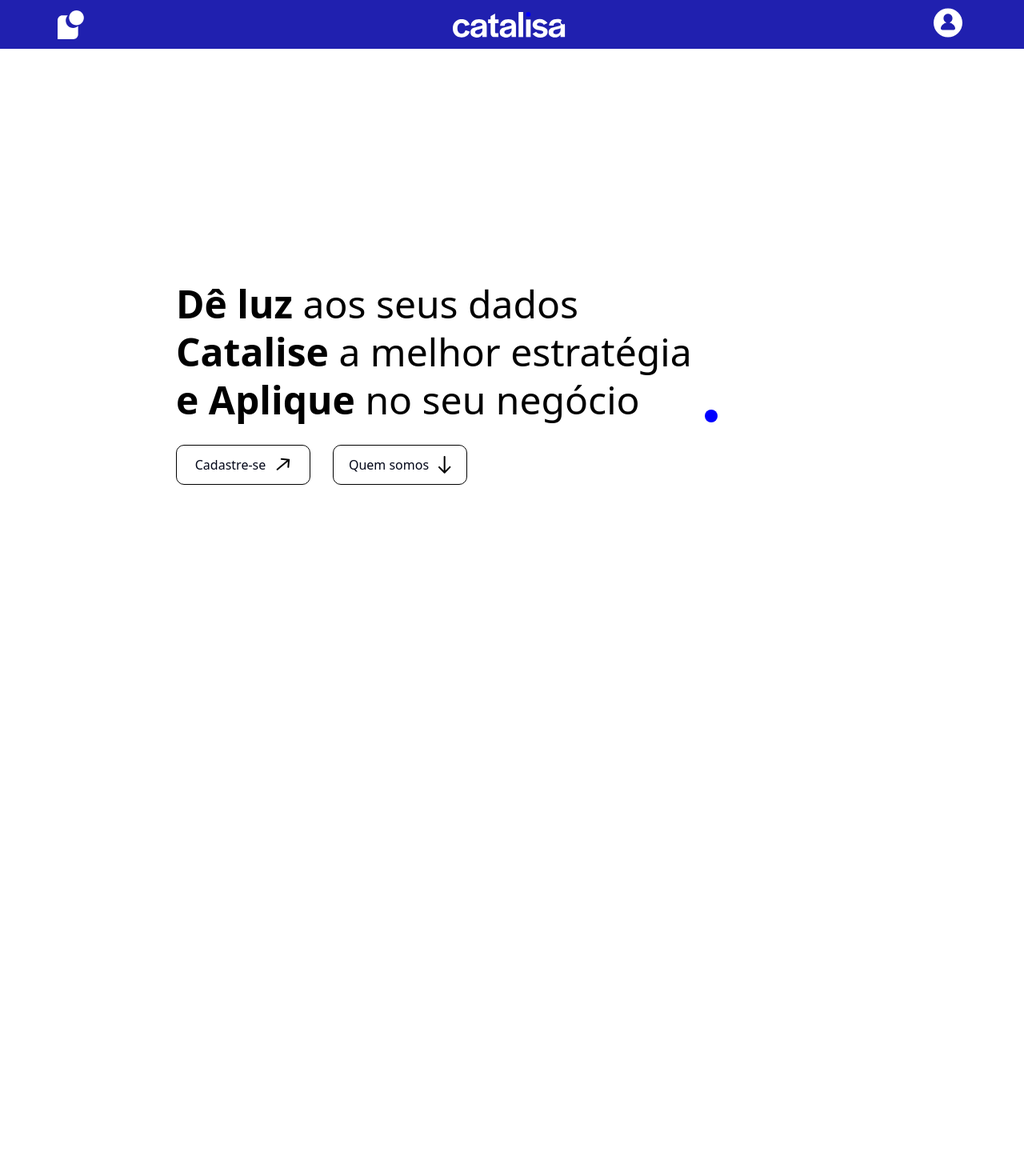
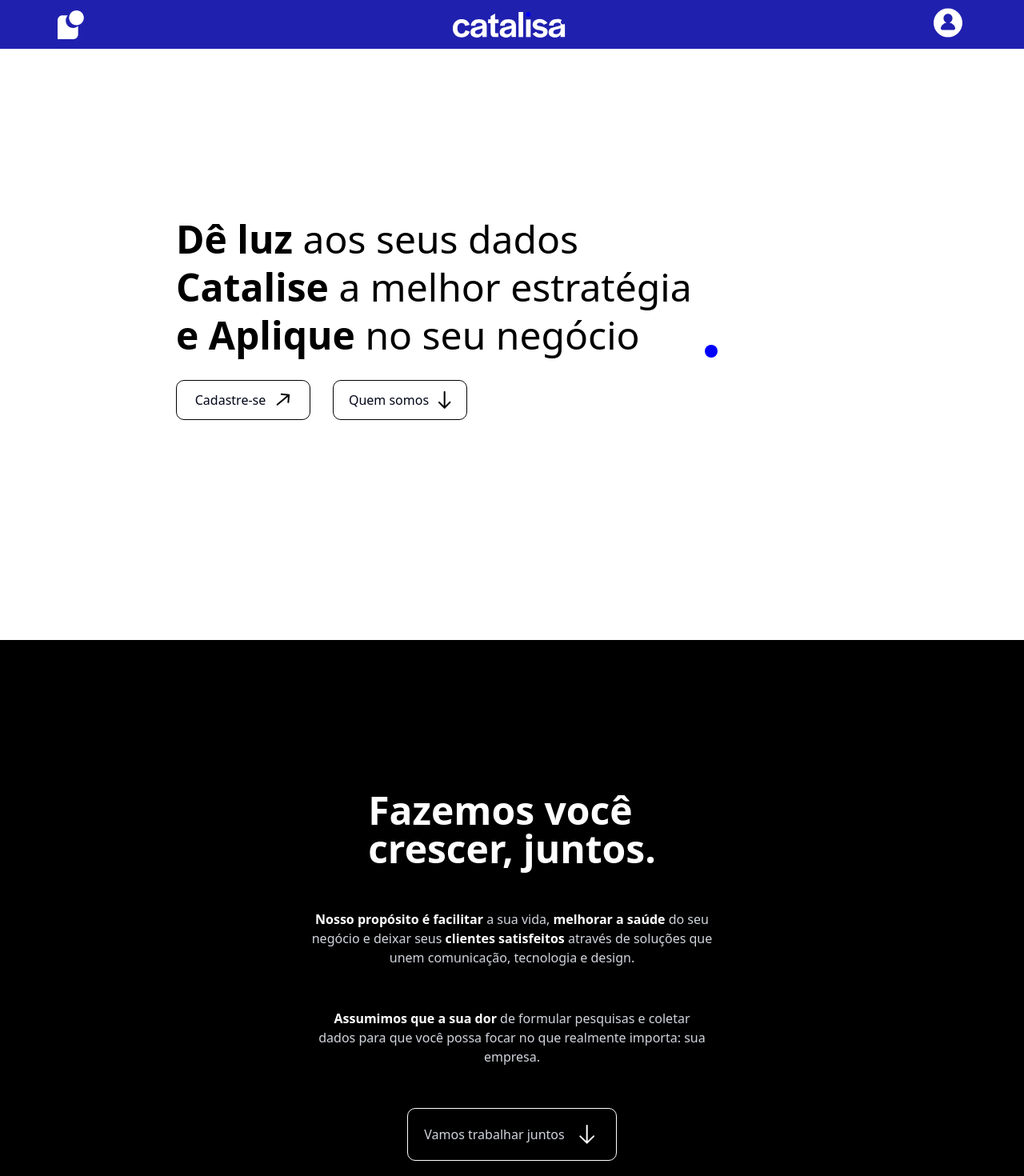
Before and after one commit to Lucasmenezes08/catalisaDashboard, a React (Vite) app in the folder catalisa/: page / in a window 1280 px wide. Shown: the top 1470 px of the page at 80% size. Before the commit the page ends 881 px from the top, so only its background shows below. Built offline with nearby package versions, Linux system fonts and the light colour scheme.

Commit message:
:lipstick: style: Estruturar e estilizar componente de conteudo da homepage dashboard.

```diff
--- /dev/null
+++ b/catalisa/src/components/homepage/ContentHomepage.tsx
@@ -0,0 +1,24 @@
+import { GoArrowDown } from "react-icons/go";
+
+export default function ContentHomepage(){
+    return (
+        <section id={"content"} className={"bg-black min-h-screen w-full flex flex-col justify-center items-center gap-13 pt-10"}>
+            <p className={"text-white text-5xl font-semibold "}>Fazemos você<br/> crescer, juntos.</p>
+            <p className={"text-gray-300 text-md text-center max-w-[40%] break-after-all"}>
+                <span className={"text-white font-semibold"}> Nosso propósito é facilitar</span> a sua vida, <span className={"text-white font-semibold"}>melhorar a saúde</span> do seu negócio e deixar
+                seus <span className={"text-white font-semibold"}>clientes satisfeitos</span> através de soluções que unem comunicação, tecnologia e design.
+            </p>
+
+            <p className={"text-gray-300 text-md text-center max-w-[38%] break-after-all"}>
+                <span className={"text-white font-semibold"}>Assumimos que a sua dor</span>  de formular pesquisas e coletar dados para que você possa focar
+                no que realmente importa: sua empresa.
+            </p>
+
+
+            <a  className={"flex flex-row px-5 py-4 justify-center items-center border border-white rounded-lg gap-3 cursor-pointer"}>
+                <p className={"text-gray-300"}>Vamos trabalhar juntos</p>
+                <GoArrowDown size={32} className={"font-bold text-white"}/>
+            </a>
+        </section>
+    )
+}
--- a/catalisa/src/components/homepage/HeaderHomepage.tsx
+++ b/catalisa/src/components/homepage/HeaderHomepage.tsx
@@ -14,7 +14,7 @@ export default function HeaderHomepage (){
     }
 
     return (
-        <header className={"relative flex-1 w-full flex justify-start pl-55 items-center"}>
+        <header className={"h-screen relative w-full flex justify-start pl-55 items-center"}>
             <section className={"flex flex-col gap-3"}>
                 <p className={"text-5xl font-extralight text-black"}><span className={"font-bold"}>Dê luz</span> aos seus dados <br/></p>
                 <p className={"text-5xl font-extralight text-black"}><span className={"font-bold"}>Catalise</span> a melhor estratégia <br/></p>
@@ -44,14 +44,14 @@ export default function HeaderHomepage (){
 
                 <section className={"flex flex-row gap-7 mt-5"}>
                     <section className={"flex flex-row w-42 justify-center items-center border border-black rounded-lg gap-1 cursor-pointer"}>
-                        <p className={"pl-5"}>Cadastre-se</p>
+                        <Link to={"/teste"} className={"pl-5"}>Cadastre-se</Link>
                         <img className={"w-12"} src={setaDiagonal}/>
                     </section>
 
-                    <section className={"flex flex-row w-42 justify-center items-center border border-black rounded-lg gap-3 cursor-pointer"}>
+                    <a href={"#content"} className={"flex flex-row w-42 justify-center items-center border border-black rounded-lg gap-3 cursor-pointer"}>
                         <p>Quem somos</p>
                         <img className={"w-4"} src={setCima} />
-                    </section>
+                    </a>
                 </section>
             </section>
 
--- a/catalisa/src/components/layout/Navbar.tsx
+++ b/catalisa/src/components/layout/Navbar.tsx
@@ -14,7 +14,7 @@ export default function NavBar (){
     }
 
     return (
-        <section className="bg-[#2020AF] w-full py-2.5 px-8 mb-5">
+        <section className="fixed bg-[#2020AF] w-full py-2.5 px-8 mb-5 z-50">
             <section className={"w-full flex justify-between items-center px-10"}>
                 <img src={icon} />
                 <img src={catalisa}/>
--- a/catalisa/src/routers/Homepage.tsx
+++ b/catalisa/src/routers/Homepage.tsx
@@ -1,9 +1,11 @@
 import HeaderHomepage from "@/components/homepage/HeaderHomepage.tsx";
+import ContentHomepage from "@/components/homepage/ContentHomepage.tsx";
 
 export default function Homepage (){
     return (
-        <section className={"w-full h-screen flex flex-col bg-white"}>
+        <section className={"w-full flex flex-col bg-white scroll-smooth"}>
             <HeaderHomepage/>
+            <ContentHomepage/>
         </section>
     )
 }
```
